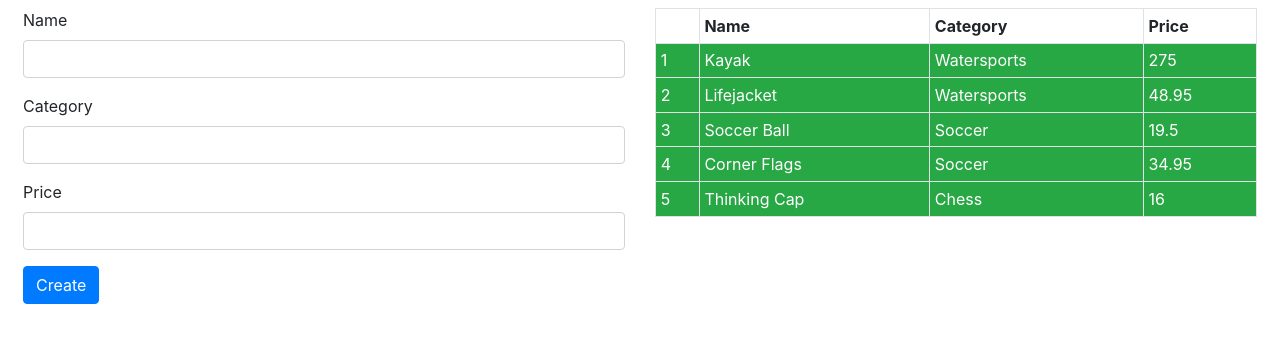
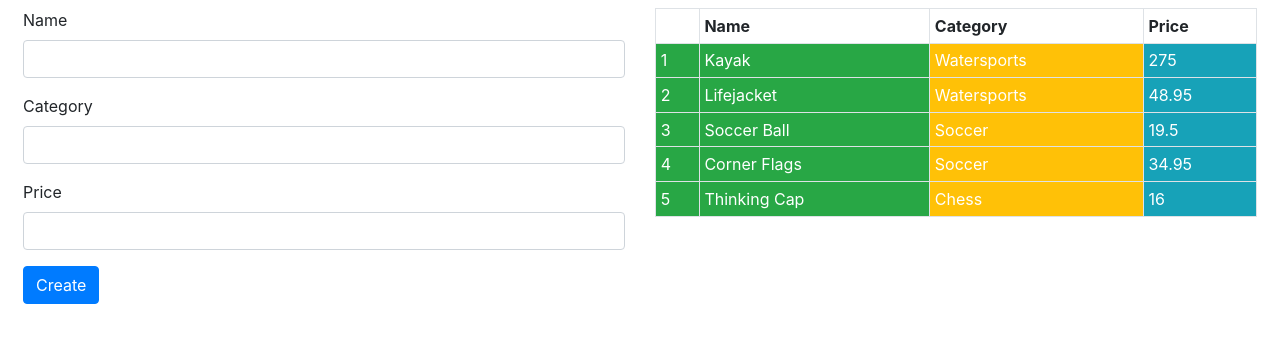
Before and after one commit to rene-copaga/example, an Angular app: page / in a window 1280 px wide. Shown: the top 342 px of the page. Built offline with nearby package versions, Linux system fonts and the light colour scheme.

Commit message:
Reading Host Element Attributes

```diff
--- a/src/app/attr.directive.ts
+++ b/src/app/attr.directive.ts
@@ -1,11 +1,11 @@
-import { Directive, ElementRef } from "@angular/core";
+import { Directive, ElementRef, Attribute } from "@angular/core";
 
 @Directive({
     selector: "[pa-attr]",
 })
 export class PaAttrDirective {
 
-    constructor(element: ElementRef) {
-        element.nativeElement.classList.add("bg-success", "text-white");
+    constructor(element: ElementRef, @Attribute("pa-attr-class") bgClass: string) {
+        element.nativeElement.classList.add(bgClass || "bg-success", "text-white");
     }
 }
--- a/src/app/template.html
+++ b/src/app/template.html
@@ -31,8 +31,8 @@
             <tr *ngFor="let item of getProducts(); let i = index" pa-attr>
                 <td>{{i + 1}}</td>
                 <td>{{item.name}}</td>
-                <td>{{item.category}}</td>
-                <td>{{item.price}}</td>
+                <td pa-attr pa-attr-class="bg-warning">{{item.category}}</td>
+                <td pa-attr pa-attr-class="bg-info">{{item.price}}</td>
             </tr>
         </table>
     </div>
```
